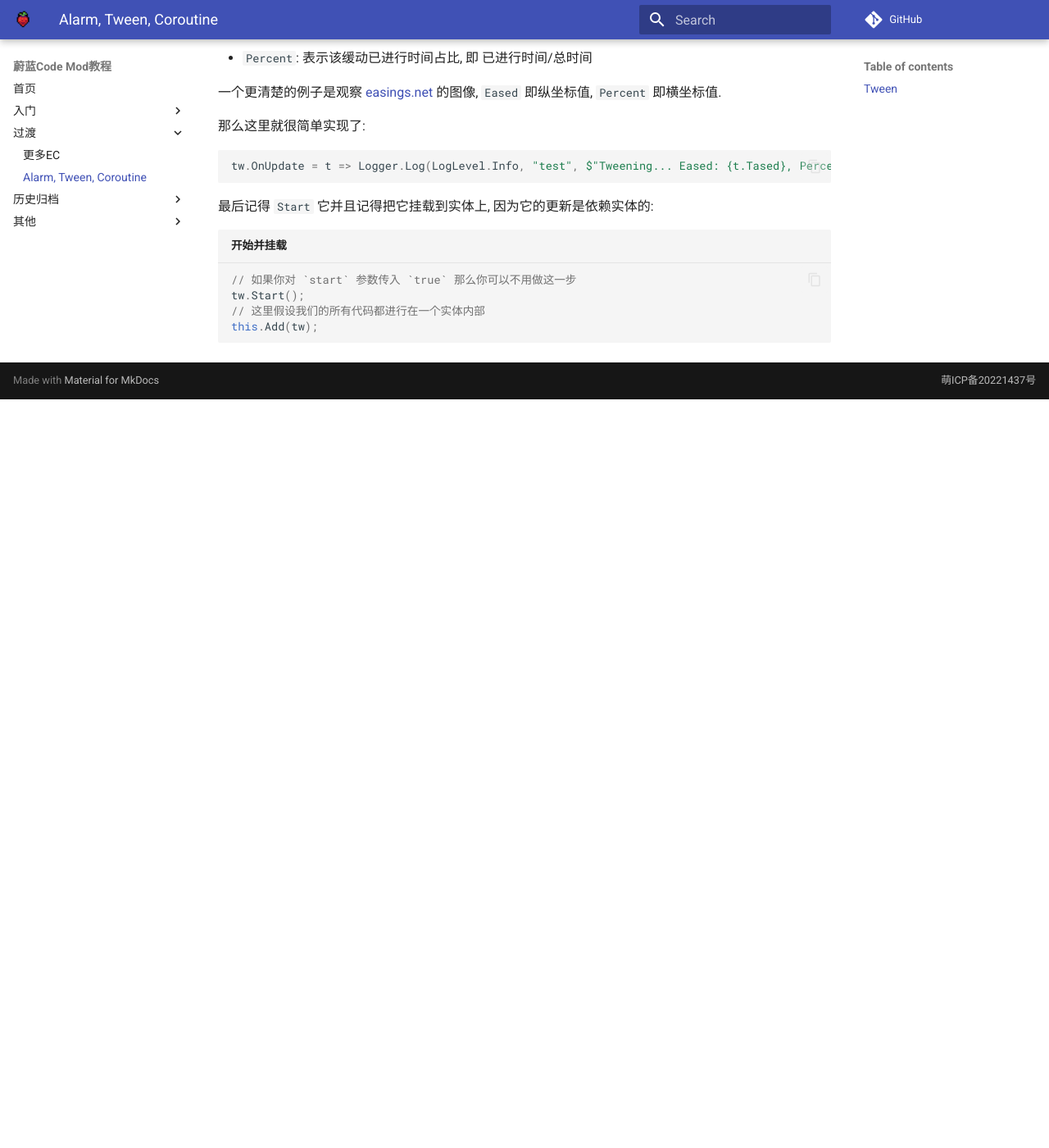
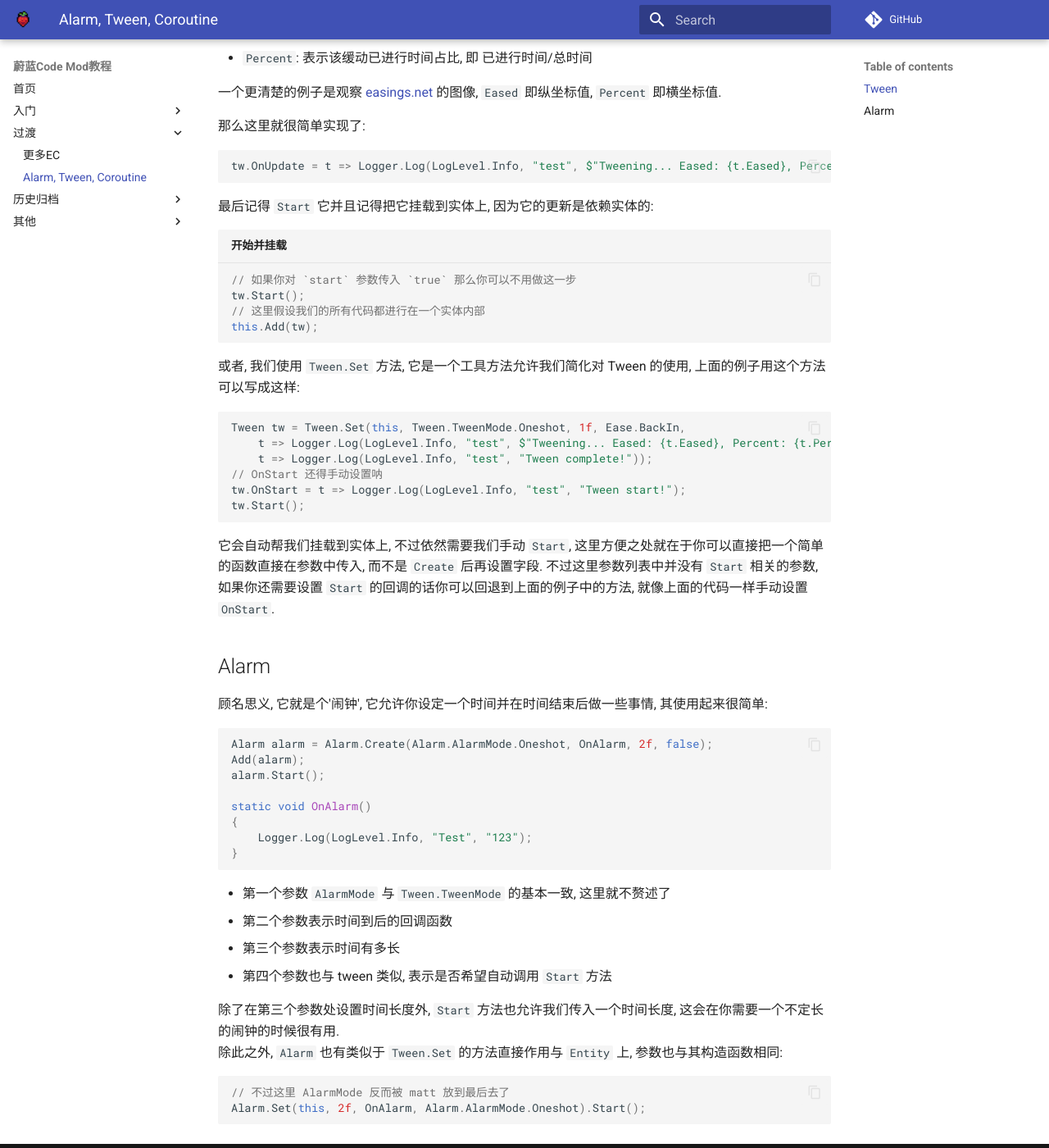
Before and after one commit to Saplonily/CelesteModTutorial, an MkDocs documentation site: the page built from docs/trans/common1.md, in a window 1280 px wide and 1400 px high, scrolled down 1300 px. Shown: the whole window at 82% size. Built offline with MkDocs 1.6.1 and Material for MkDocs 9.7.7, drawn with Linux system fonts in a browser that asks for light colours; comment, search, counter and statistics services are not loaded; before the commit the page ends 1787 px from its top, so only the background shows below that.

Commit message:
update `Tween` & `Alarm`

````diff
--- a/docs/trans/common1.md
+++ b/docs/trans/common1.md
@@ -47,7 +47,7 @@ tw.OnComplete = t => Logger.Log(LogLevel.Info, "test", "Tween complete!");
 
 那么这里就很简单实现了:
 ```cs
-tw.OnUpdate = t => Logger.Log(LogLevel.Info, "test", $"Tweening... Eased: {t.Tased}, Percent: {t.Percent}");
+tw.OnUpdate = t => Logger.Log(LogLevel.Info, "test", $"Tweening... Eased: {t.Eased}, Percent: {t.Percent}");
 ```
 
 最后记得 `Start` 它并且记得把它挂载到实体上, 因为它的更新是依赖实体的:
@@ -58,3 +58,43 @@ tw.Start();
 // 这里假设我们的所有代码都进行在一个实体内部
 this.Add(tw);
 ```
+
+或者, 我们使用 `Tween.Set` 方法, 它是一个工具方法允许我们简化对 Tween 的使用, 上面的例子用这个方法可以写成这样:
+```cs
+Tween tw = Tween.Set(this, Tween.TweenMode.Oneshot, 1f, Ease.BackIn,
+    t => Logger.Log(LogLevel.Info, "test", $"Tweening... Eased: {t.Eased}, Percent: {t.Percent}"),
+    t => Logger.Log(LogLevel.Info, "test", "Tween complete!"));
+// OnStart 还得手动设置呐
+tw.OnStart = t => Logger.Log(LogLevel.Info, "test", "Tween start!");
+tw.Start();
+```
+
+它会自动帮我们挂载到实体上, 不过依然需要我们手动 `Start`, 这里方便之处就在于你可以直接把一个简单的函数直接在参数中传入,
+而不是 `Create` 后再设置字段. 不过这里参数列表中并没有 `Start` 相关的参数, 如果你还需要设置 `Start` 的回调的话你可以回退到上面的例子中的方法,
+就像上面的代码一样手动设置 `OnStart`.
+
+## Alarm
+
+顾名思义, 它就是个'闹钟', 它允许你设定一个时间并在时间结束后做一些事情, 其使用起来很简单:
+```cs
+Alarm alarm = Alarm.Create(Alarm.AlarmMode.Oneshot, OnAlarm, 2f, false);
+Add(alarm);
+alarm.Start();
+
+static void OnAlarm()
+{
+    Logger.Log(LogLevel.Info, "Test", "123");
+}
+```
+
+- 第一个参数 `AlarmMode` 与 `Tween.TweenMode` 的基本一致, 这里就不赘述了
+- 第二个参数表示时间到后的回调函数
+- 第三个参数表示时间有多长
+- 第四个参数也与 tween 类似, 表示是否希望自动调用 `Start` 方法
+
+除了在第三个参数处设置时间长度外, `Start` 方法也允许我们传入一个时间长度, 这会在你需要一个不定长的闹钟的时候很有用.
+除此之外, `Alarm` 也有类似于 `Tween.Set` 的方法直接作用与 `Entity` 上, 参数也与其构造函数相同:
+```cs
+// 不过这里 AlarmMode 反而被 matt 放到最后去了
+Alarm.Set(this, 2f, OnAlarm, Alarm.AlarmMode.Oneshot).Start();
+```
````
